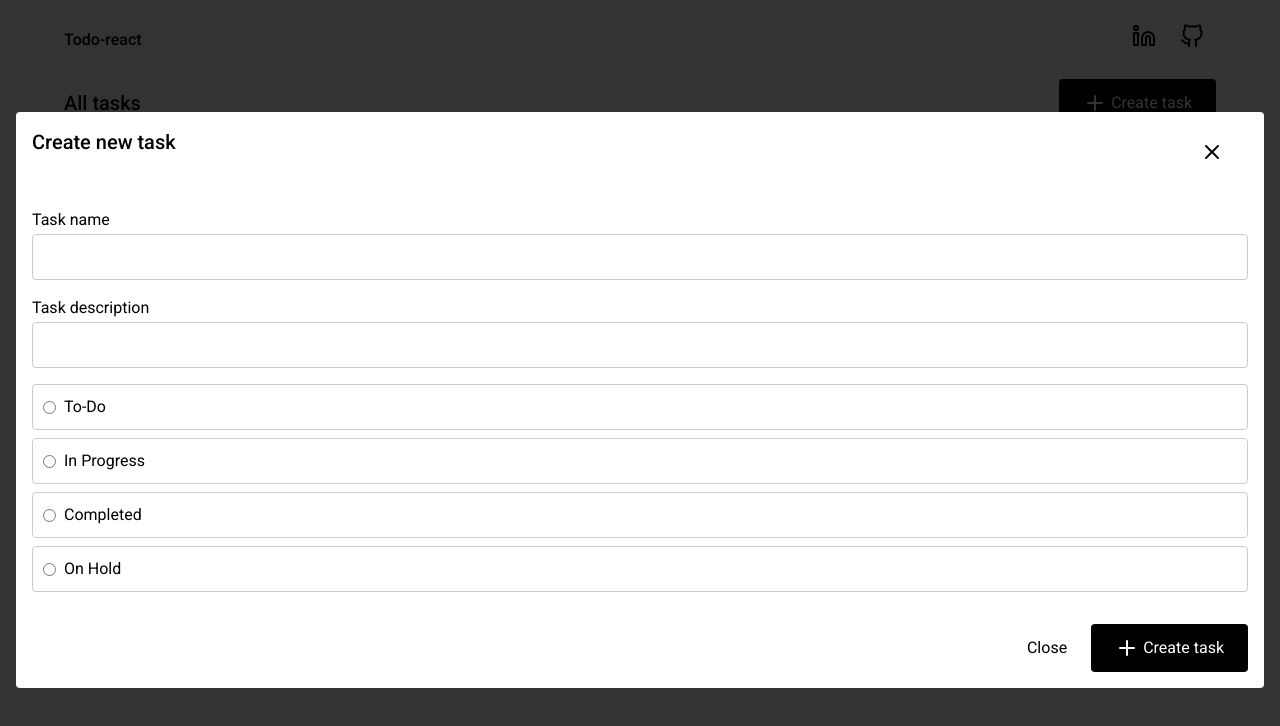
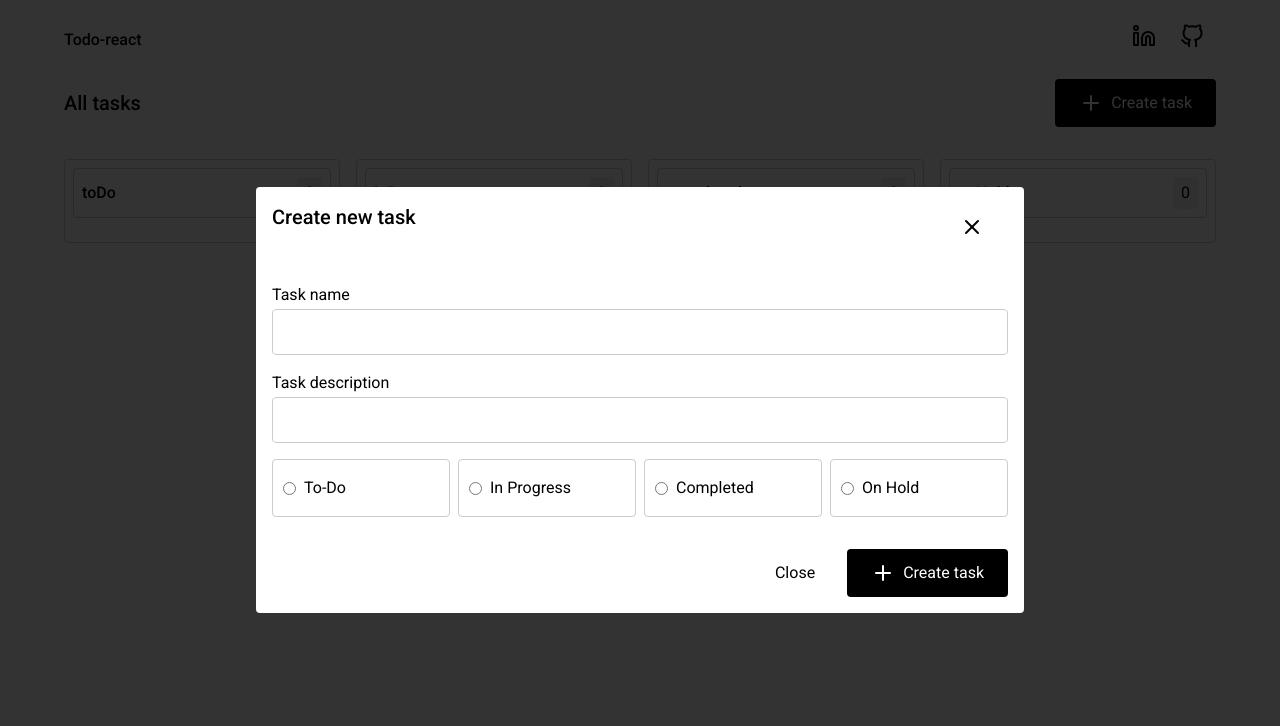
Before and after one commit to t4katona/todo-react, a React (Vite) app: page / in a window 1280 px wide. Both pictures are taken after a click on the button "Create task". Shown: the top 726 px of the page. Built offline with nearby package versions, Linux system fonts and the light colour scheme; a web font is replaced by a local one.

Commit message:
fixed modal overlay's width

```diff
--- a/src/components/button/Button.tsx
+++ b/src/components/button/Button.tsx
@@ -14,6 +14,7 @@ type ButtonProps = {
   children?: string;
   type?: "submit" | "button";
   onClick?: () => void;
+  className?: string;
 };
 
 export const Button: React.FC<ButtonProps> = ({
@@ -22,6 +23,7 @@ export const Button: React.FC<ButtonProps> = ({
   children,
   type,
   onClick,
+  className,
 }) => {
   const getIconSrc = (
     icon: "plus" | "save" | "close" | "more" | "edit" | "delete" | "move"
@@ -55,12 +57,12 @@ export const Button: React.FC<ButtonProps> = ({
     <button
       onClick={onClick}
       type={type}
-      className={`flex justify-between items-center gap-x-1 border-none rounded text-center no-underline cursor-pointer py-3 px-6 ${
+      className={`w-fit flex justify-start items-center gap-x-2 border-none rounded text-center no-underline cursor-pointer py-3 px-6 ${
         variant === "filled"
           ? "text-white bg-black hover:bg-primary-hoverColor"
-          : "text-black bg-transparent"
+          : "text-black bg-transparent "
       }
-      `}
+      ${className}`}
     >
       {iconDetails && <img src={iconDetails?.src} alt={iconDetails?.alt} />}
       {children}
--- a/src/components/modals/ModalOverlay.tsx
+++ b/src/components/modals/ModalOverlay.tsx
@@ -4,7 +4,7 @@ import { ReactNode } from "react";
 
 export const ModalOverlay = ({ children }: { children: ReactNode }) => {
   return (
-    <div className="fixed inset-0 w-full h-full bg-modal-overlay flex justify-center items-center z-10 p-4">
+    <div className="fixed inset-0 w-full h-full bg-modal-overlay flex justify-center items-center z-10 p-4 py-0.5 px-2 md:py-4 md:px-8 lg:px-16 xl:px-[20%] 2xl:px-[30%]">
       {children}
     </div>
   );
--- a/src/components/modals/forms/CreateTaskForm.tsx
+++ b/src/components/modals/forms/CreateTaskForm.tsx
@@ -65,8 +65,8 @@ export const CreateTaskForm = () => {
               className="p-2.5 border-mainWidth border-solid border-primary rounded"
             />
           </div>
-          <div className="flex flex-col gap-2" role="group">
-            <label className="flex items-center border-mainWidth border-solid border-primary p-2.5 rounded cursor-pointer">
+          <div className="flex flex-col gap-2 md:flex-row" role="group">
+            <label className="flex items-center border-mainWidth border-solid border-primary p-2.5 rounded cursor-pointer md:w-full md:pt-4 md:pb-4">
               <Field
                 type="radio"
                 name="taskCategory"
@@ -76,7 +76,7 @@ export const CreateTaskForm = () => {
               To-Do
             </label>
 
-            <label className="flex items-center border-mainWidth border-solid border-primary p-2.5 rounded cursor-pointer">
+            <label className="flex items-center border-mainWidth border-solid border-primary p-2.5 rounded cursor-pointer md:w-full md:pt-4 md:pb-4">
               <Field
                 type="radio"
                 name="taskCategory"
@@ -86,7 +86,7 @@ export const CreateTaskForm = () => {
               In Progress
             </label>
 
-            <label className="flex items-center border-mainWidth border-solid border-primary p-2.5 rounded cursor-pointer">
+            <label className="flex items-center border-mainWidth border-solid border-primary p-2.5 rounded cursor-pointer md:w-full md:pt-4 md:pb-4">
               <Field
                 type="radio"
                 name="taskCategory"
@@ -96,7 +96,7 @@ export const CreateTaskForm = () => {
               Completed
             </label>
 
-            <label className="flex items-center border-mainWidth border-solid border-primary p-2.5 rounded cursor-pointer">
+            <label className="flex items-center border-mainWidth border-solid border-primary p-2.5 rounded cursor-pointer md:w-full md:pt-4 md:pb-4">
               <Field
                 type="radio"
                 name="taskCategory"
@@ -107,7 +107,7 @@ export const CreateTaskForm = () => {
             </label>
           </div>
         </div>
-        <div className="w-full flex justify-end items-center">
+        <div className="w-full flex justify-end items-center gap-x-2">
           <Button variant="text" onClick={closeModal}>
             Close
           </Button>
--- a/src/components/modals/forms/EditTaskForm.tsx
+++ b/src/components/modals/forms/EditTaskForm.tsx
@@ -56,7 +56,7 @@ export const EditTaskForm = ({ taskID }: { taskID: string }) => {
             />
           </div>
         </div>
-        <div className="w-full flex justify-end items-center">
+        <div className="w-full flex justify-end items-center gap-x-2">
           <Button variant="text" onClick={closeModal}>
             Close
           </Button>
--- a/src/components/modals/forms/MoveTaskFrom.tsx
+++ b/src/components/modals/forms/MoveTaskFrom.tsx
@@ -79,7 +79,7 @@ export const MoveTaskForm = ({ taskID }: { taskID: string }) => {
               </Field>
             </div>
           </div>
-          <div className="w-full flex justify-end items-center">
+          <div className="w-full flex justify-end items-center gap-x-2">
             <Button variant="text" onClick={closeModal}>
               Close
             </Button>
--- a/src/components/tasks/task-more-actions-dropdown/TaskDropdown.tsx
+++ b/src/components/tasks/task-more-actions-dropdown/TaskDropdown.tsx
@@ -17,6 +17,7 @@ export const TaskDropdown = ({ id }: { id: string }) => {
           onClick={() => {
             openModal("edit-task", id);
           }}
+          className="w-full hover:bg-secondary-hoverColor"
         >
           Edit
         </Button>
@@ -27,6 +28,7 @@ export const TaskDropdown = ({ id }: { id: string }) => {
           variant="text"
           icon="move"
           onClick={() => openModal("change-category", id)}
+          className="w-full hover:bg-secondary-hoverColor"
         >
           Move
         </Button>
@@ -37,6 +39,7 @@ export const TaskDropdown = ({ id }: { id: string }) => {
           variant="text"
           icon="delete"
           onClick={() => deleteTask(id)}
+          className="w-full hover:bg-secondary-hoverColor"
         >
           Delete
         </Button>
--- a/tailwind.config.js
+++ b/tailwind.config.js
@@ -3,6 +3,11 @@ export default {
   content: ["./index.html", "./src/**/*.{js,ts,jsx,tsx}"],
   theme: {
     extend: {
+      screens: {
+        lg: "992px",
+        xl: "1200px",
+        "2xl": "1400px",
+      },
       fontFamily: {
         Roboto: ["Roboto", "serif"],
       },
@@ -12,6 +17,7 @@ export default {
         },
         secondary: {
           backgroundColor: "#cccccc47",
+          hoverColor: "#f7f7f7",
         },
         modal: {
           overlay: "#000000cc",
```
